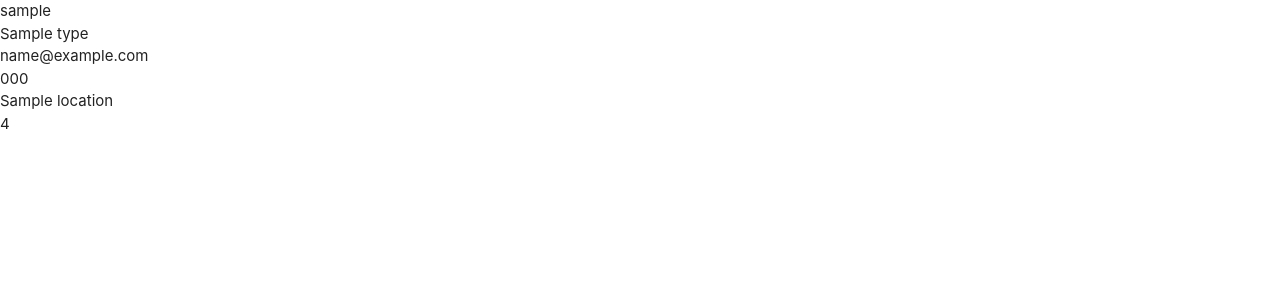
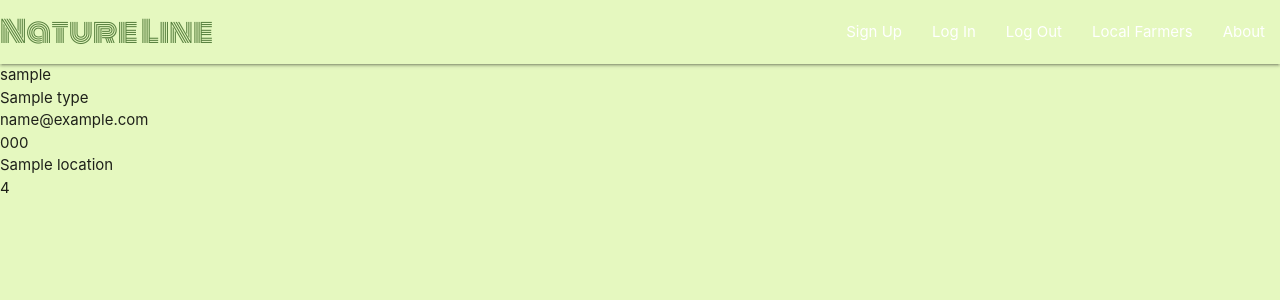
Before and after one commit to Code-Institute-Submissions/MS3_Nature_Line, a Flask app: page / in a window 1280 px wide. Shown: the top 300 px of the page. Run offline with Flask 2, Linux system fonts and the light colour scheme; a database or web service that is not in the repository returns one stand-in record (values such as "Sample title"); some libraries are stand-ins or nearby versions.

Commit message:
Add basic navbar

```diff
--- a/static/css/style.css
+++ b/static/css/style.css
@@ -0,0 +1,17 @@
+body{
+    background-color: #E5F8BF;
+}
+
+.nav-color{
+    background-color: #E5F8BF;
+}
+
+html .logo-txt{
+    font-family: 'Monoton',cursive;
+    color: #5A8241;
+    font-size: 30px;
+}
+
+.mobile-menu{
+    color:#5A8241;
+}
--- a/static/js/script.js
+++ b/static/js/script.js
@@ -0,0 +1,3 @@
+$(document).ready(function(){
+    $('.sidenav').sidenav();
+  });
--- a/templates/base.html
+++ b/templates/base.html
@@ -4,10 +4,36 @@
     <meta charset="UTF-8">
     <meta name="viewport" content="width=device-width, initial-scale=1.0">
     <link rel="stylesheet" href="https://cdnjs.cloudflare.com/ajax/libs/materialize/1.0.0/css/materialize.min.css" type="text/css">
+    <link href="https://fonts.googleapis.com/icon?family=Material+Icons" rel="stylesheet">
+    <link href="https://fonts.googleapis.com/css2?family=Monoton&display=swap" rel="stylesheet">
     <link rel="stylesheet" href="{{ url_for('static', filename = 'css/style.css') }}" type = "text/css">
     <title>Nature Line</title>
 </head>
 <body>
+    <header>
+        <nav class="nav-extended">
+            <div class="nav-wrapper nav-color">
+              <a href="#!" class="brand-logo logo-txt">Nature Line</a>
+              <a href="#" data-target="mobile-demo" class="sidenav-trigger"><i class="material-icons mobile-menu">dehaze</i></a>
+              <ul class="right hide-on-med-and-down">
+                <li><a href="#">Sign Up</a></li>
+                <li><a href="#">Log In</a></li>
+                <li><a href="#">Log Out</a></li>
+                <li><a href="#">Local Farmers</a></li>
+                <li><a href="#">About</a></li>
+              </ul>
+            </div>
+          </nav>
+
+          <ul class="sidenav nav-color" id="mobile-demo">
+                <li><a href="#">Sign Up</a></li>
+                <li><a href="#">Log In</a></li>
+                <li><a href="#">Log Out</a></li>
+                <li><a href="#">Local Farmers</a></li>
+                <li><a href="#">About</a></li>
+          </ul>
+
+    </header>
     {% block content %}
     {% endblock %}
     <script src="https://code.jquery.com/jquery-3.5.1.min.js" integrity="sha256-9/aliU8dGd2tb6OSsuzixeV4y/faTqgFtohetphbbj0=" crossorigin="anonymous"></script>
```
